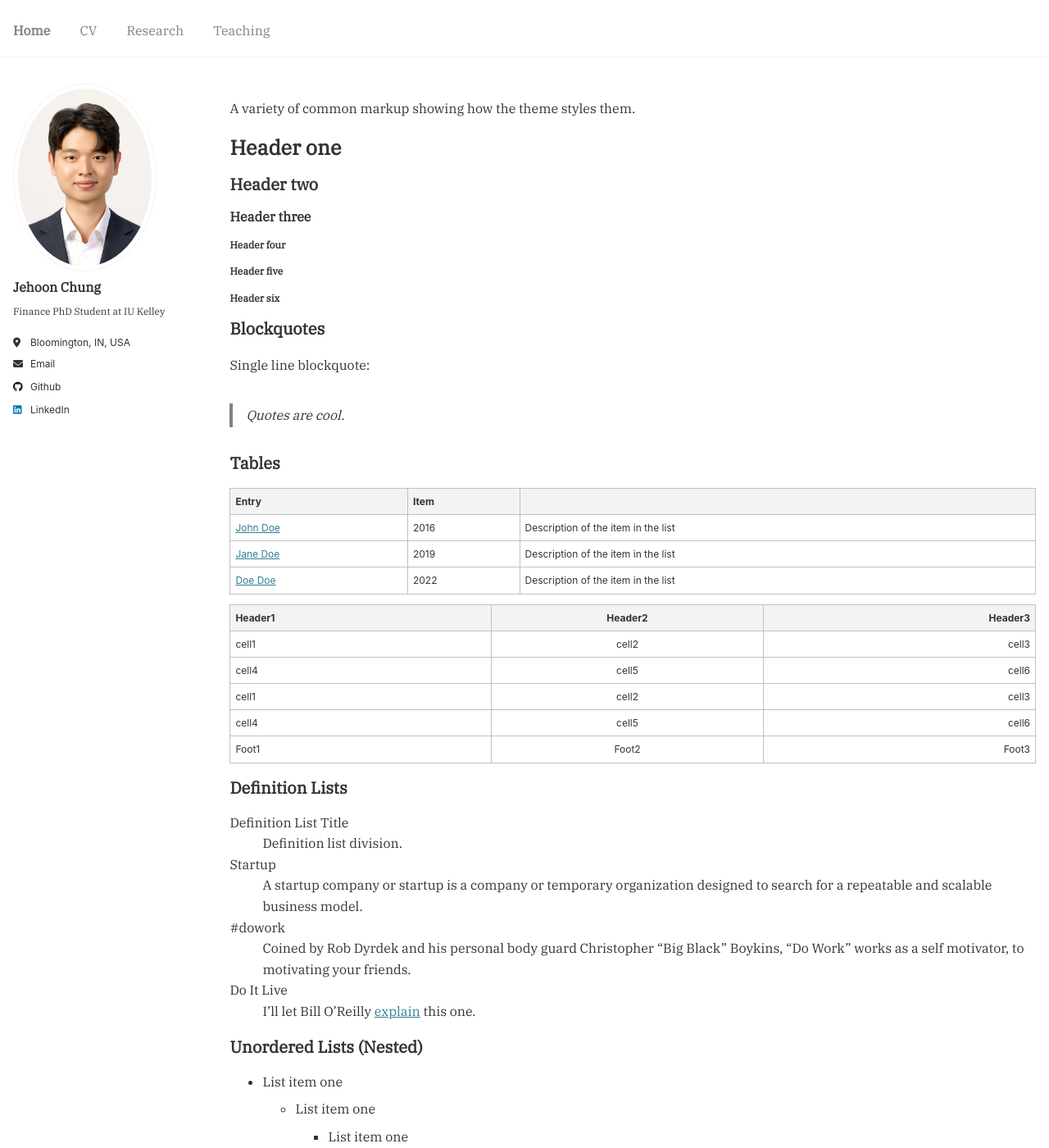
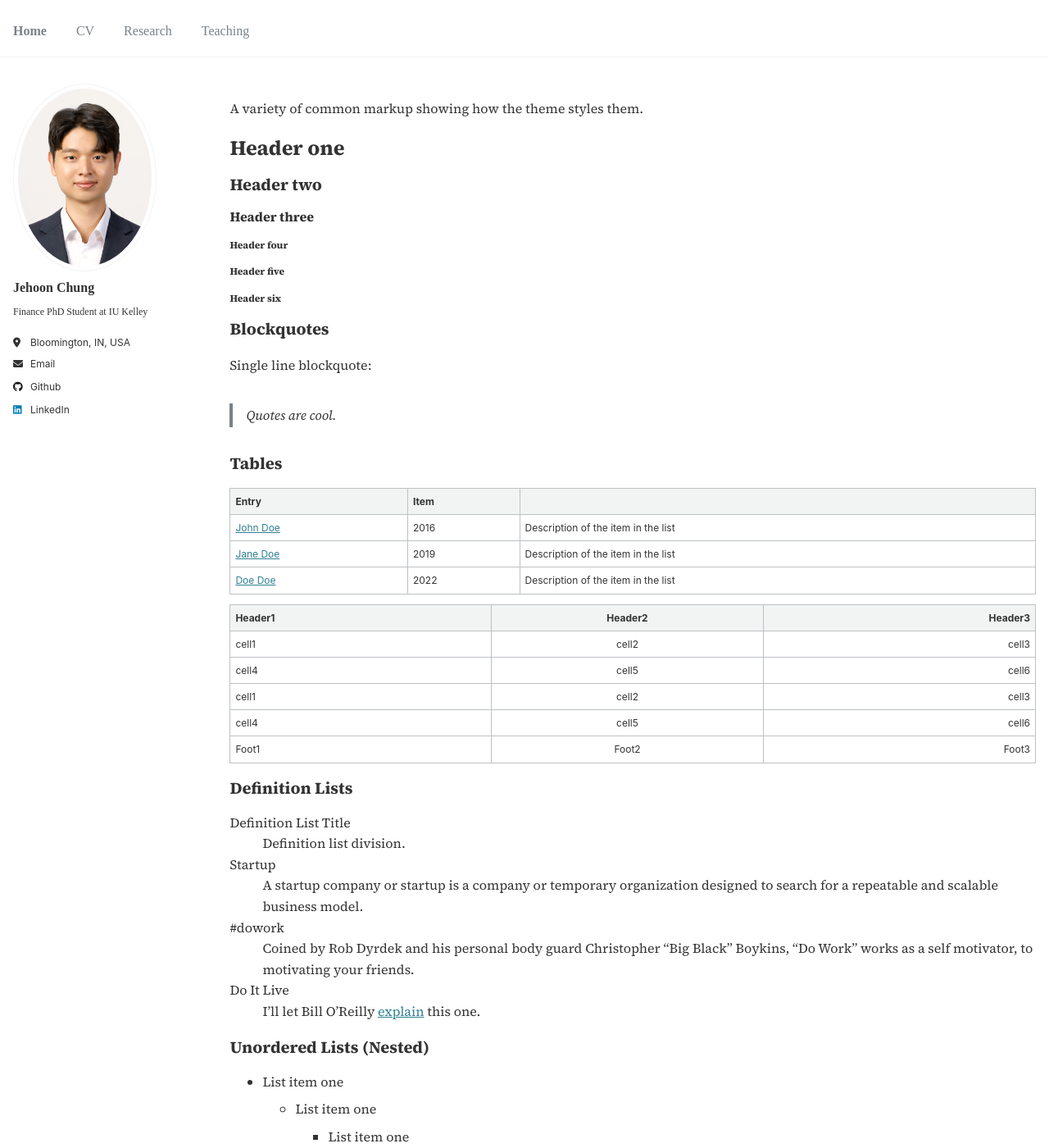
Before and after one commit to JehoonChung/jehoonchung.github.io, a Jekyll site: the page built from _pages/archive-layout-with-content.md, in a window 1280 px wide and 1400 px high. Shown: the whole window at 82% size. Built offline with Jekyll 4.4.1, drawn with Linux system fonts in a browser that asks for light colours.

Commit message:
Update main.scss

```diff
--- a/assets/css/main.scss
+++ b/assets/css/main.scss
@@ -39,25 +39,25 @@
 @import "vendor/font-awesome/brands";
 @import "vendor/magnific-popup/magnific-popup";
 @import "print";
-@import url('https://fonts.googleapis.com/css2?family=IBM+Plex+Serif&display=swap');
+@import url('https://fonts.googleapis.com/css2?family=Source+Serif+4:ital,wght@0,400;0,700;1,400&display=swap');
 @import "custom";
 
 /* Apply PT Serif globally */
 body {
-    font-family: 'IBM Plex Serif', serif;
+    font-family: 'Source Serif 4', serif;
     font-size: 16px;
     line-height: 1.6;
     color: #333; /* Adjust this color to your preference */
 }
 
 h1, h2, h3, h4, h5, h6 {
-    font-family: 'IBM Plex Serif', serif;
+    font-family: 'Source Serif 4', serif;
     font-weight: 700; /* Use bold for headings */
     margin: 1rem 0;
 }
 
 p {
-    font-family: 'IBM Plex Serif', serif;
+    font-family: 'Source Serif 4', serif;
     font-size: 16px;
     line-height: 1.8;
     margin-bottom: 1rem;
```
